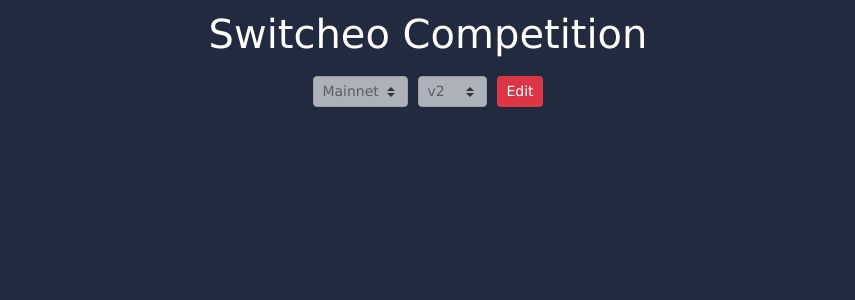
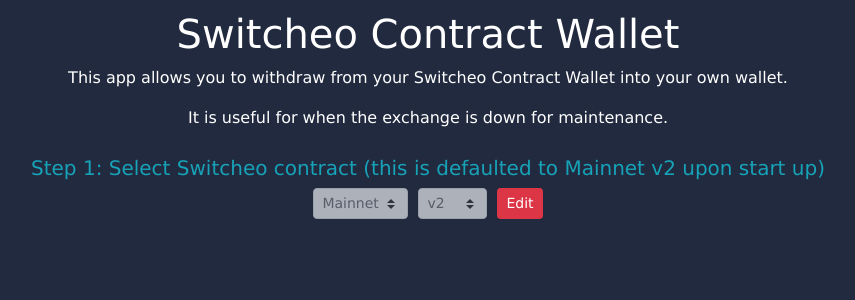
Before and after one commit to henryckho/SwitcheoCompetition, an Angular app: page / in a window 1280 px wide. Shown: the top 300 px of the page, without its empty margins (212-1067 px from the left). Built offline with nearby package versions, Linux system fonts and the light colour scheme; no server answers; what @cityofzion/neon-js, json-stable-stringify would draw is missing.

Commit message:
Added some info text

```diff
--- a/src/app/app.component.html
+++ b/src/app/app.component.html
@@ -1,7 +1,9 @@
 <div class="container text-center">
     <div class="row">
         <div class="col">
-            <h1>{{title}}</h1>
+            <h1>Switcheo Contract Wallet</h1>
+            <p>This app allows you to withdraw from your Switcheo Contract Wallet into your own wallet.</p>
+            <p>It is useful for when the exchange is down for maintenance.</p>
         </div>
     </div>
     <div class="row">
--- a/src/app/sc-contract/sc-contract.component.html
+++ b/src/app/sc-contract/sc-contract.component.html
@@ -1,3 +1,4 @@
+<h5 class="text-info">Step 1: Select Switcheo contract (this is defaulted to Mainnet v2 upon start up)</h5>
 <div class="form-row justify-content-center">
     <div class="col-auto">
         <select class="custom-select custom-select-sm" [(ngModel)]="deploymentType" [disabled]="selectedContract">
--- a/src/app/sc-login/sc-login.component.html
+++ b/src/app/sc-login/sc-login.component.html
@@ -1,3 +1,4 @@
+<h5 class="text-info">Step 2: Type in your NEO private key (your private key never leaves the browser)</h5>
 <div *ngIf="!loggedIntoWallet">
     <div class="form-row justify-content-center">
         <div class="col-12 col-md-6">
--- a/src/app/sc-wallet/sc-wallet.component.html
+++ b/src/app/sc-wallet/sc-wallet.component.html
@@ -1,5 +1,5 @@
+<h5 class="text-info">Step 3: Withdraw!</h5>
 <div>
-    <h1>Contract Wallet</h1>
     <button (click)="refreshBalance()">Refresh</button>
     <span *ngIf="refreshMessage">{{refreshMessage}}</span>
     <div *ngIf="isWalletLoaded">
```
